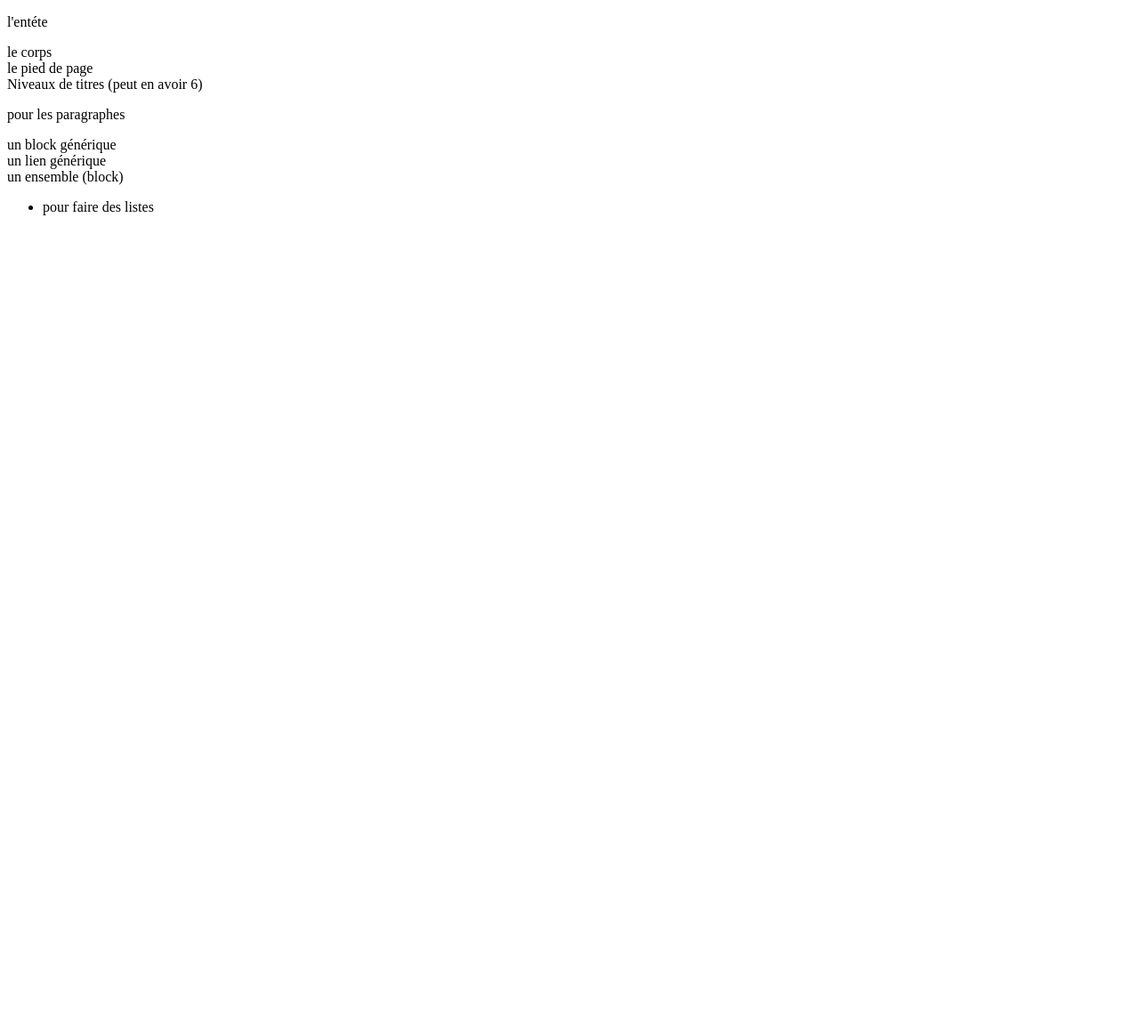
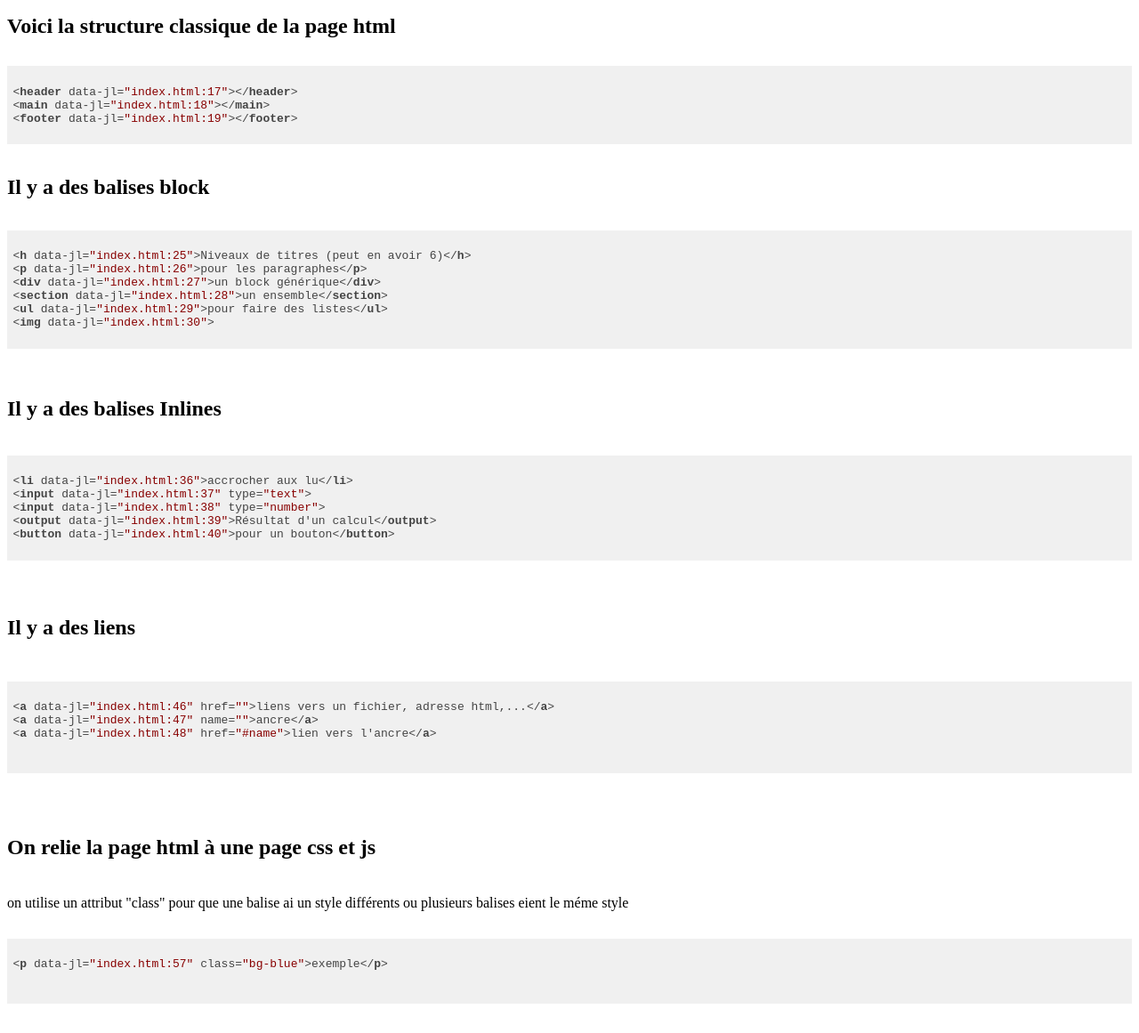
Before and after one commit to FWastelin/cheatsheets, a website built with Parcel: page index.html in a window 1280 px wide. Shown: the whole page at 89% size. Before the commit the page ends 800 px from the top, so only its background shows below. Built offline with nearby package versions, Linux system fonts and the light colour scheme.

Commit message:
autres changement

```diff
--- a/index.html
+++ b/index.html
@@ -1,28 +1,65 @@
 <!DOCTYPE html>
 <html lang="fr">
+
 <head>
   <meta charset="UTF-8" />
   <meta name="viewport" content="width=device-width, initial-scale=1.0" />
+
+  <title>Introduction html</title>
+  <link rel="stylesheet" href="node_modules/highlight.js/styles/default.css" />
   <link rel="stylesheet" href="style.css" />
-    <title>Introduction html</title>
 </head>
+
 <body>
-    <p>
-      <head>
-        l'entéte
-      </head>
-      <main>le corps</main>
-      <footer>le pied de page</footer>
+  <h1 class="titre">Voici la structure classique de la page html</h1>
+  <pre>
+  <code>
+<header></header>
+<main></main>
+<footer></footer>
+  </code>
+</pre>
+  <h2 class="titre">Il y a des balises block</h2>
+  <pre>
+  <code>
 <h>Niveaux de titres (peut en avoir 6)</h>
 <p>pour les paragraphes</p>
 <div>un block générique</div>
-      <span>un lien générique</span>
-      <section>un ensemble (block)</section>
-      <ul>
-        <li>pour faire des listes</li>
-      </ul>
+<section>un ensemble</section>
+<ul>pour faire des listes</ul>
+<img/>
+      </code>
+    </pre>
+  <h3 class="titre">Il y a des balises Inlines</h3>
+  <pre>
+    <code>
+<li>accrocher aux lu</li>
+<input type="text"/>
+<input type="number"/>
+<output>Résultat d'un calcul</output>
+<button>pour un bouton</button>
+    </code>
+  </pre>
+  <h4 class="titre">Il y a des liens</h4>
+  <pre>
+    <code>
+<a href="">liens vers un fichier, adresse html,...</a>
+<a name="">ancre</a>
+<a href="#name">lien vers l'ancre</a>
+<!--<img src="lien vers l'image"/>-->
+    </code>
+  </pre>
+  <h5 class="titre">On relie la page html à une page css et js</h5>
+  <p>on utilise un attribut "class" pour que une balise ai un style différents ou plusieurs balises eient le méme style
+  </p>
+  <pre>
+    <code>
+<p class="bg-blue">exemple</p>
+<!--<img class="img1" src=""/>-->
+    </code>
+  </pre>
 
   <script src="script.js"></script>
-    </p>
 </body>
+
 </html>
--- a/script.js
+++ b/script.js
@@ -0,0 +1,8 @@
+import hljs from "highlight.js";
+
+hljs.configure({ 'languages': ['html'] });
+hljs.initHighlightingOnLoad();
+
+document.querySelectorAll("code").forEach(function(element) {
+    element.innerHTML = element.innerHTML.replace(/&/g, "&amp;").replace(/</g, "&lt;").replace(/>/g, "&gt;").replace(/"/g, "&quot;").replace(/'/g, "&#039;");
+});
--- a/style.css
+++ b/style.css
@@ -0,0 +1,4 @@
+.titre {
+  font-size: x-large;
+  font-weight: bold;
+}
```
Also changed, not shown: package.json (added, +23 -0 lines), 2 other files. Lines whose indentation alone changed are shown as unchanged.
